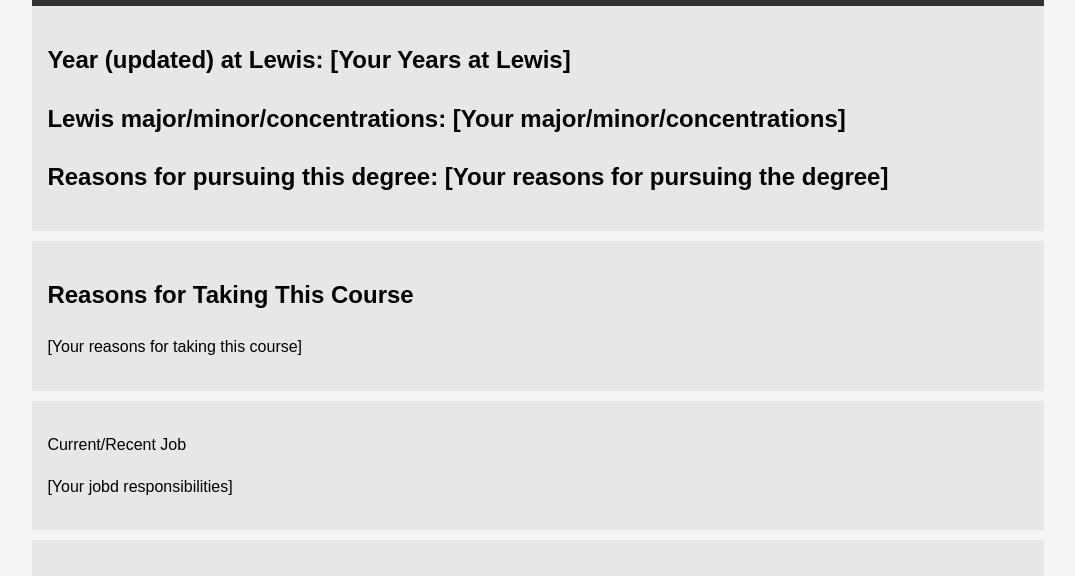
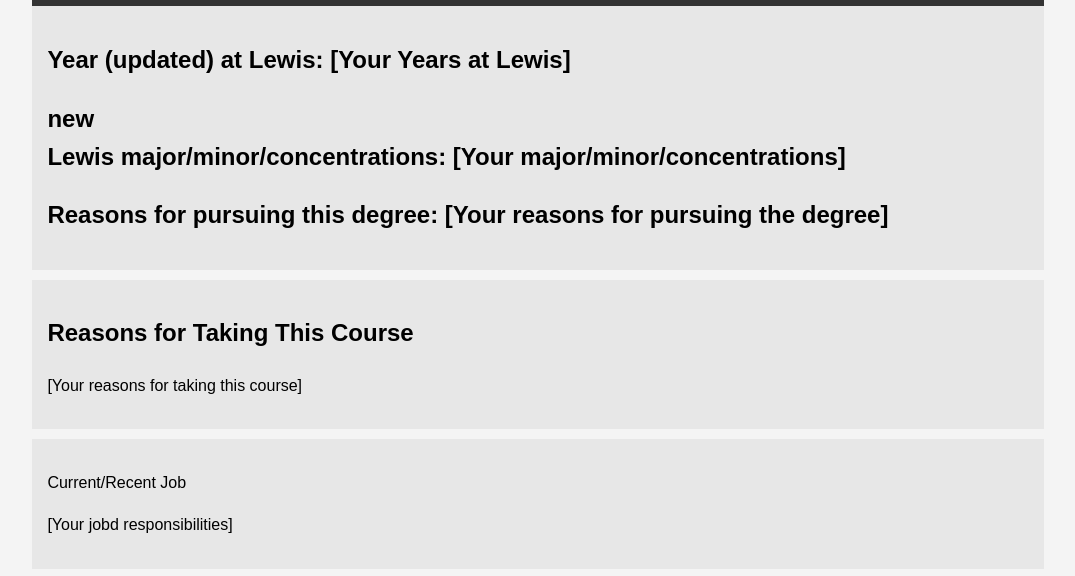
Before and after one commit to Alawy-1/Ali_Alnewaissr.github.io, a plain HTML site: page index.html in a window 1280 px wide. Shown: the part 144-720 px from the top of the page, without its empty margins (102-1177 px from the left). Drawn offline with Linux system fonts and the light colour scheme.

Commit message:
Update index.html
added (updated) and new with a line break

```diff
--- a/index.html
+++ b/index.html
@@ -37,7 +37,7 @@
 
         <section class="lewis">
 			<h2>Year (updated) at Lewis: [Your Years at Lewis]</h2>
-			<h2>Lewis major/minor/concentrations: [Your major/minor/concentrations]</h2>
+			<h2>new  <br> Lewis major/minor/concentrations: [Your major/minor/concentrations]</h2>
 			<h2>Reasons for pursuing this degree: [Your reasons for pursuing the degree]</h2>
         </section>
 
```
